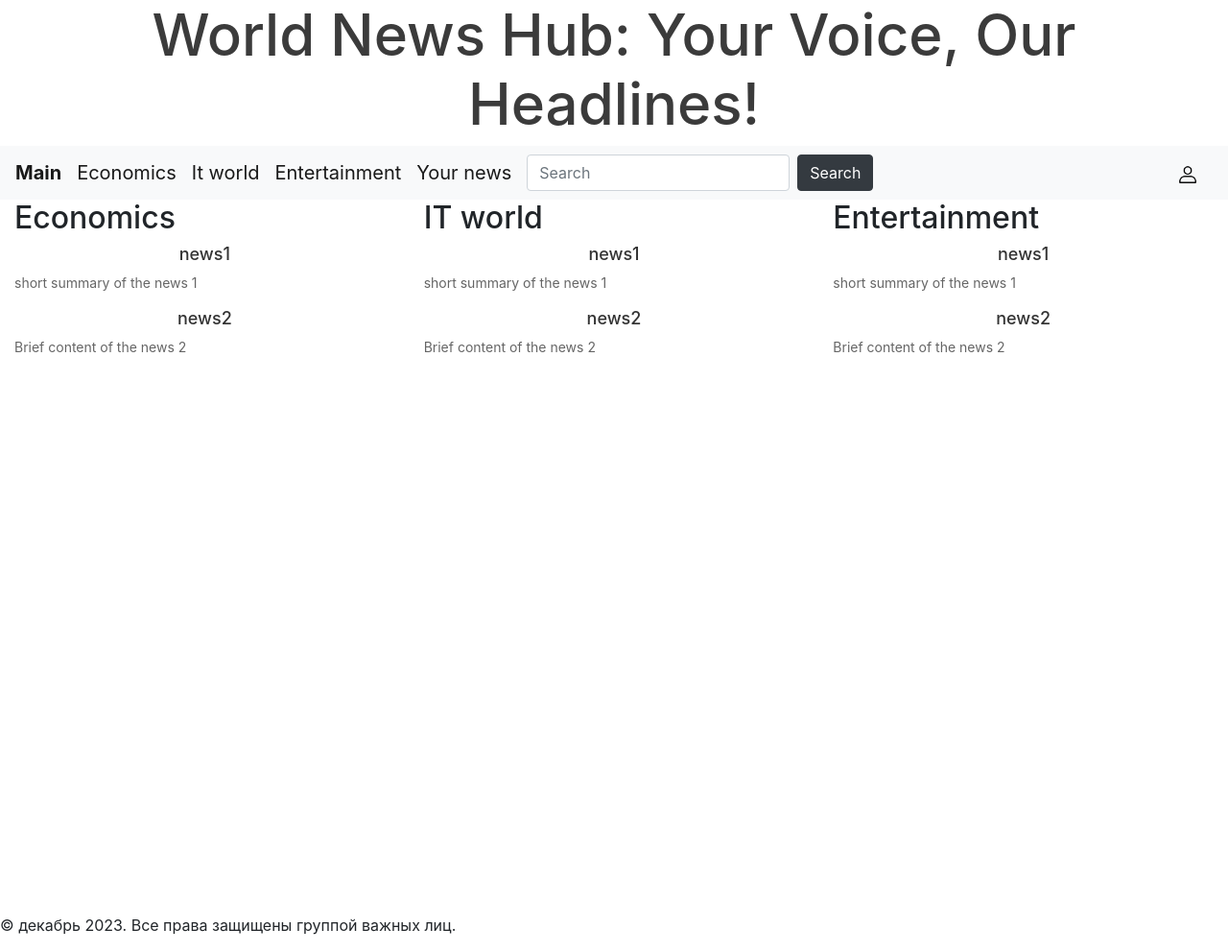
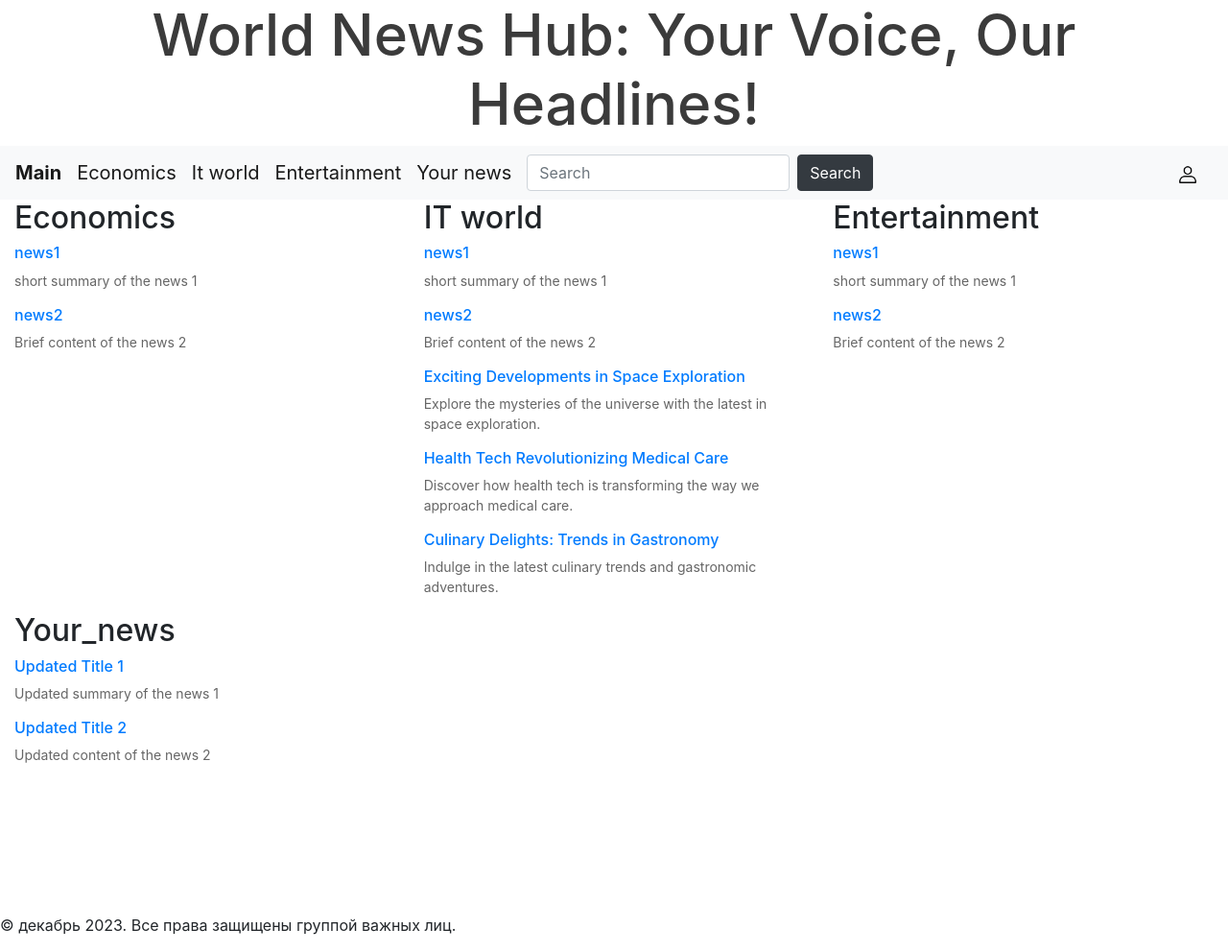
Before and after one commit to GXLDSTEIN/bestnews_demo, a Flask app: page / in a window 1280 px wide. Shown: the whole page at 96% size. Run offline with Flask 3, Linux system fonts and the light colour scheme.

Commit message:
added fixes to your_news

```diff
--- a/bestnews_demo/__init__.py
+++ b/bestnews_demo/__init__.py
@@ -1,5 +1,6 @@
 from flask import Flask, render_template
 from bestnews_demo import data
+from .data import get_posts
 
 
 def create_app():
@@ -11,6 +12,7 @@
             "economic_news": data.economic_news,
             "it_news": data.it_news,
             "entertainment_news": data.entertainment_news,
+            "your_news": data.your_news,
         }
         return render_template("index.html", **context)
 
--- a/bestnews_demo/data.py
+++ b/bestnews_demo/data.py
@@ -35,6 +35,30 @@
         "summary": "Brief content of the news 2",
         "created_at": datetime(2027, 12, 31, 10, 30, 00),
         "author": "David Blaine",
+    },
+    {
+        "news_id": 25,
+        "title": "Exciting Developments in Space Exploration",
+        "text": "The latest advancements in space exploration have captivated the world. Scientists have made significant strides in understanding the cosmos, with new missions and discoveries pushing the boundaries of human knowledge.",
+        "summary": "Explore the mysteries of the universe with the latest in space exploration.",
+        "created_at": datetime(2023, 12, 17, 12, 15, 00),
+        "author": "Space Enthusiast",
+    },
+    {
+        "news_id": 37,
+        "title": "Health Tech Revolutionizing Medical Care",
+        "text": "Health technology continues to revolutionize the medical field, offering innovative solutions for patient care. From telemedicine to wearable devices, these technologies are shaping the future of healthcare.",
+        "summary": "Discover how health tech is transforming the way we approach medical care.",
+        "created_at": datetime(2023, 12, 18, 15, 45, 00),
+        "author": "Medical Innovator",
+    },
+    {
+        "news_id": 42,
+        "title": "Culinary Delights: Trends in Gastronomy",
+        "text": "Gastronomy enthusiasts rejoice as new culinary trends take center stage. From experimental flavors to sustainable practices, the world of food is evolving, offering exciting experiences for foodies everywhere.",
+        "summary": "Indulge in the latest culinary trends and gastronomic adventures.",
+        "created_at": datetime(2023, 12, 19, 10, 0, 00),
+        "author": "Food Connoisseur",
     }
     # ...
 ]
--- a/bestnews_demo/templates/index.html
+++ b/bestnews_demo/templates/index.html
@@ -1,12 +1,7 @@
-{% extends "base.html" %}
-
-{% block title %} Best news {% endblock %}
-
-{% block headline %}
+{% extends "base.html" %} {% block title %} Best news {% endblock %} {% block
+headline %}
 <h1>World News Hub: Your Voice, Our Headlines!</h1>
-{% endblock %}
-
-{% block body %}
+{% endblock %} {% block body %}
 <div class="container-fluid">
   <div class="row">
     <div class="col-md-4">
@@ -14,7 +9,7 @@
       <h2>Economics</h2>
       {% for news in economic_news %}
       <div class="news-item">
-                <a href="/post/{{news.news_id}}"><h3>{{ news.title }}</h3></a>
+        <a href="/post/{{news.news_id}}"><h6>{{ news.title }}</h6></a>
         <p>{{ news.summary }}</p>
       </div>
       {% endfor %}
@@ -24,7 +19,7 @@
       <h2>IT world</h2>
       {% for news in it_news %}
       <div class="news-item">
-                <a href="/post/{{news.news_id}}"><h3>{{ news.title }}</h3></a>
+        <a href="/post/{{news.news_id}}"><h6>{{ news.title }}</h6></a>
         <p>{{ news.summary }}</p>
       </div>
       {% endfor %}
@@ -34,7 +29,17 @@
       <h2>Entertainment</h2>
       {% for news in entertainment_news %}
       <div class="news-item">
-                <a href="/post/{{news.news_id}}"><h3>{{ news.title }}</h3></a>
+        <a href="/post/{{news.news_id}}"><h6>{{ news.title }}</h6></a>
+        <p>{{ news.summary }}</p>
+      </div>
+      {% endfor %}
+    </div>
+    <div class="col-md-4">
+      <!-- Section "Entertainment" -->
+      <h2>Your_news</h2>
+      {% for news in your_news %}
+      <div class="news-item">
+        <a href="/post/{{news.news_id}}"><h6>{{ news.title }}</h6></a>
         <p>{{ news.summary }}</p>
       </div>
       {% endfor %}
```
Lines whose indentation alone changed are shown as unchanged.
